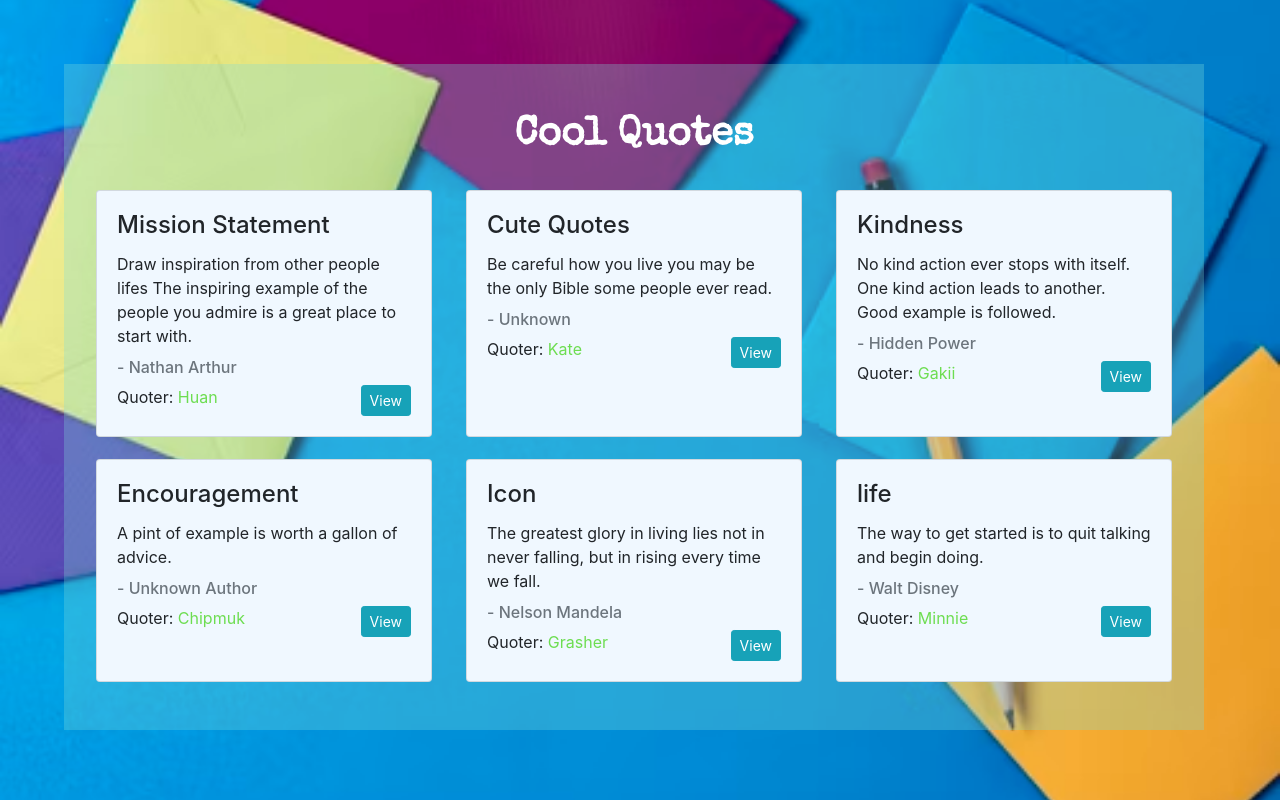
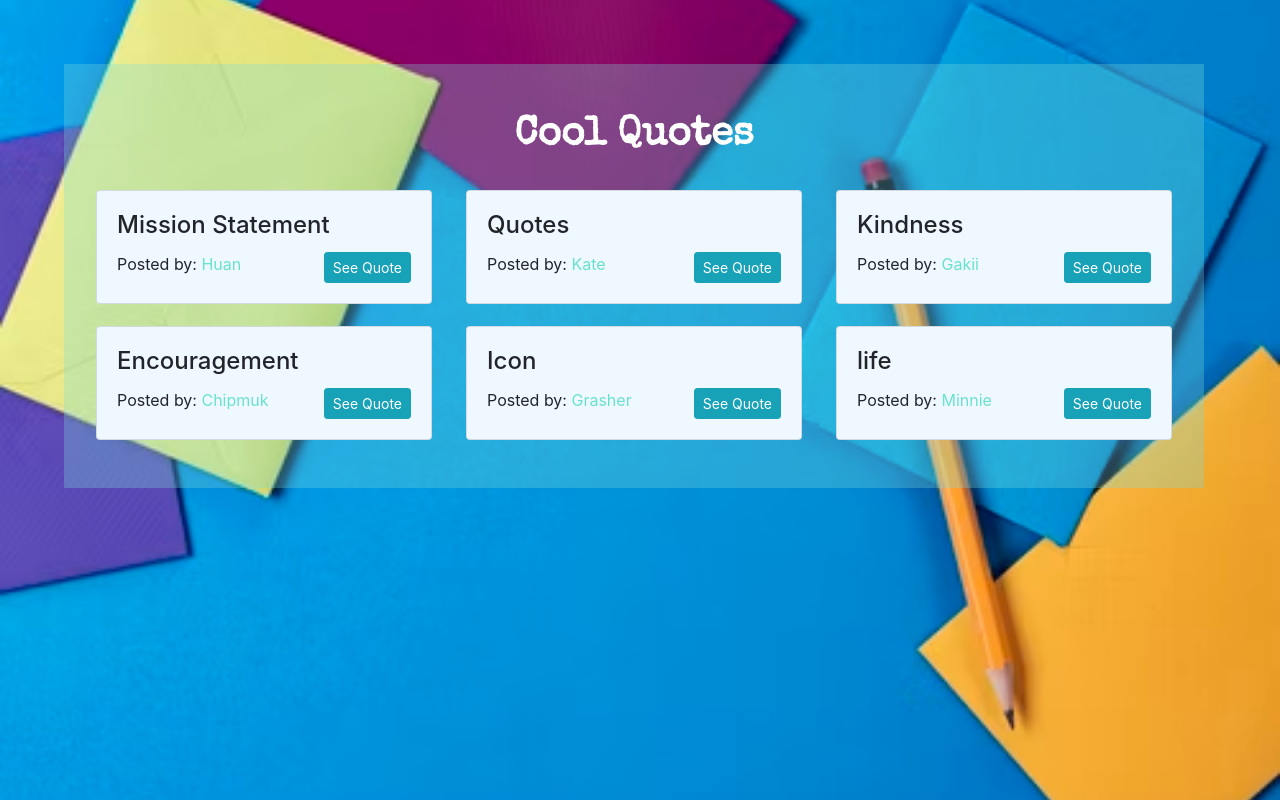
Before and after one commit to poldiee/quotes, an Angular app: page / in a window 1280 px wide. Built offline with nearby package versions, Linux system fonts and the light colour scheme.

Commit message:
delete button addition to enable detion of a quote by user

```diff
--- a/src/app/quote-details/quote-details.component.css
+++ b/src/app/quote-details/quote-details.component.css
@@ -0,0 +1,29 @@
+#delete {
+  font-size: 20px;
+  float: right;
+  margin-right: 2%;
+}
+#del {
+  float: right;
+}
+#like {
+  font-size: 14px;
+}
+#dislike {
+  font-size: 14px;
+}
+.hate {
+  margin-left: 10px;
+  background-color: rgba(165, 42, 63, 0.418);
+  color: white;
+}
+hr {
+  background-color: rgba(0, 83, 139, 0.247);
+}
+#buttons {
+  margin-top: 5%;
+  margin-bottom: 10%;
+}
+.card-text{
+    font-family: 'Handlee', cursive;
+}
--- a/src/app/quote-details/quote-details.component.html
+++ b/src/app/quote-details/quote-details.component.html
@@ -1 +1,9 @@
-<p>quote-details works!</p>
+<!-- <p>quote-details works!</p> -->
+<p class="card-text"id="param">{{quoty.quote}}</p>
+<h6 class="card-subtitle mb-2 text-muted"> - {{quoty.author}}</h6>
+<div class="container-fluid" id="buttons">
+  <button class="btn btn-sm btn-success"><i class="fa fa-thumbs-up" id="like"></i></button>
+<button class="btn btn-sm hate" id="hate"><i class="fa fa-thumbs-down" id="dislike"></i></button>
+<!-- <button class="btn btn-sm btn-danger" id="del"><i class="fa fa-trash" id="delete"></i></button>  -->
+<button class="btn btn-sm btn-danger" id="del" (click)='deleteQuote(true)'><i class="fa fa-trash" id="delete"></i></button>
+</div>
--- a/src/app/quote-details/quote-details.component.ts
+++ b/src/app/quote-details/quote-details.component.ts
@@ -1,4 +1,5 @@
-import { Component, OnInit } from '@angular/core';
+import { Component, OnInit, Output, EventEmitter, Input } from '@angular/core';
+import { Quote } from '../quote';
 
 @Component({
   selector: 'app-quote-details',
@@ -6,7 +7,11 @@ import { Component, OnInit } from '@angular/core';
   styleUrls: ['./quote-details.component.css']
 })
 export class QuoteDetailsComponent implements OnInit {
-
+  @Input() quoty: Quote;
+  @Output() isRead = new EventEmitter<boolean>();
+  deleteQuote(read:boolean){
+    this.isRead.emit(read);
+  }
   constructor() { }
 
   ngOnInit(): void {
--- a/src/app/quote.ts
+++ b/src/app/quote.ts
@@ -1,7 +1,17 @@
 export class Quote {
-  id!: number;
-  name!: string;
-  quote!: string;
-  title!: string;
-  author!: string;
+//   id!: number;
+//   name!: string;
+//   quote!: string;
+//   title!: string;
+//   author!: string;
+showInfo:boolean;
+  constructor(
+    public id:number,
+    public name:string,
+    public title:string,
+    public quote:string,
+    public author:string)
+    {
+      this.showInfo=false;
+    }
 }
--- a/src/app/quotes/quotes.component.css
+++ b/src/app/quotes/quotes.component.css
@@ -14,7 +14,7 @@ h1 {
   padding-bottom: 2%;
 }
 #name {
-  color: rgb(109, 221, 81);
+  color: rgba(81, 221, 198, 0.856);
 }
 .all-cards {
   display: flex;
--- a/src/app/quotes/quotes.component.html
+++ b/src/app/quotes/quotes.component.html
@@ -4,14 +4,28 @@
     {{ title | titlecase }}
   </h1>
   <div class="all-cards">
-        <div *ngFor="let quote of quotes" class="card" style="width: 21rem;" >
+    <div *ngFor="let quote of quotes let i= index" class="card" style="width: 21rem;"  >
         <div class="card-body">
-            <h4 class="card-title">{{quote.title}}</h4>
-            <p class="card-text">{{quote.quote}}</p>
-            <h6 class="card-subtitle mb-2 text-muted"> - {{quote.author}}</h6>
+        <h4 class="card-title">{{ quote.title }}</h4>
+        <!-- <p class="card-text">{{quote.quote}}</p>
+            <h6 class="card-subtitle mb-2 text-muted"> - {{quote.author}}</h6> -->
+        <!-- <app-quote-details bind-quoty='quote'></app-quote-details>
             <span class="card-subtitle mb-2">Quoter: <span id="name">{{quote.name}}</span></span>
-            <button class="btn btn-info btn-sm" id="quotes-button">View</button>
-
+            <button class="btn btn-info btn-sm" id="quotes-button">View</button> -->
+        <app-quote-details
+          *ngIf="quote.showInfo"
+          bind-quoty="quote"
+        ></app-quote-details>
+        <!-- <button
+          (click)="toggle(i)"
+          class="btn btn-info btn-sm"
+          id="quotes-button"
+        >
+          See Quote
+        </button> -->
+        <span class="card-subtitle mb-2">Posted by: <span id="name">{{quote.name}}</span></span>
+        <button (click)='displayInfo(i)' class="btn btn-info btn-sm" id="quotes-button" >See Quote</button>
       </div>
     </div>
   </div>
+</div>
--- a/src/app/quotes/quotes.component.ts
+++ b/src/app/quotes/quotes.component.ts
@@ -8,14 +8,21 @@ import { Quote } from '../quote';
 })
 export class QuotesComponent implements OnInit {
   title = 'Cool quotes';
-  quotes :Quote[]=[
-    {id:1,name:'Huan',title:'Mission Statement',quote:'Draw inspiration from other people lifes The inspiring example of the people you admire is a great place to start with.',author:'Nathan Arthur'},
-    {id:2,name:'Kate',title:'Cute Quotes',quote:'Be careful how you live you may be the only Bible some people ever read.',author:'Unknown'},
-    {id:3,name:'Gakii',title:'Kindness',quote:'No kind action ever stops with itself. One kind action leads to another. Good example is followed.',author:'Hidden Power'},
-    {id:4,name:'Chipmuk',title:'Encouragement',quote:'A pint of example is worth a gallon of advice.',author:'Unknown Author'},
-    {id:3,name:'Grasher',title:'Icon',quote:'The greatest glory in living lies not in never falling, but in rising every time we fall.',author:'Nelson Mandela'},
-    {id:3,name:'Minnie',title:'life',quote:'The way to get started is to quit talking and begin doing. ',author:'Walt Disney'},
-  ]
+  quotes :Quote[] = [
+    new Quote (1,'Huan','Mission Statement','Draw inspiration from other people lifes The inspiring example of the people you admire is a great place to start with.','Nathan Arthur'),
+    new Quote (2,'Kate','Quotes','Be careful how you live you may be the only Bible some people ever read.','Unknown'),
+    new Quote (3,'Gakii','Kindness','No kind action ever stops with itself. One kind action leads to another. Good example is followed.','Hidden Power'),
+    new Quote (4,'Chipmuk','Encouragement','A pint of example is worth a gallon of advice.','Unknown Author'),
+    new Quote (5,'Grasher','Icon','The greatest glory in living lies not in never falling, but in rising every time we fall.','Nelson Mandela'),
+    new Quote (6,'Minnie','life','The way to get started is to quit talking and begin doing. ','Walt Disney'),
+  ];
+  // displayInfo(index){
+  //   this.quotes[index].showInfo = !this.quotes[index].showInfo;
+  // }
+  // toggle(index: number){
+    displayInfo(index: number){
+    this.quotes[index].showInfo = !this.quotes[index].showInfo;
+  }
   constructor() { }
 
   ngOnInit(): void {
```
Lines whose indentation alone changed are shown as unchanged.
